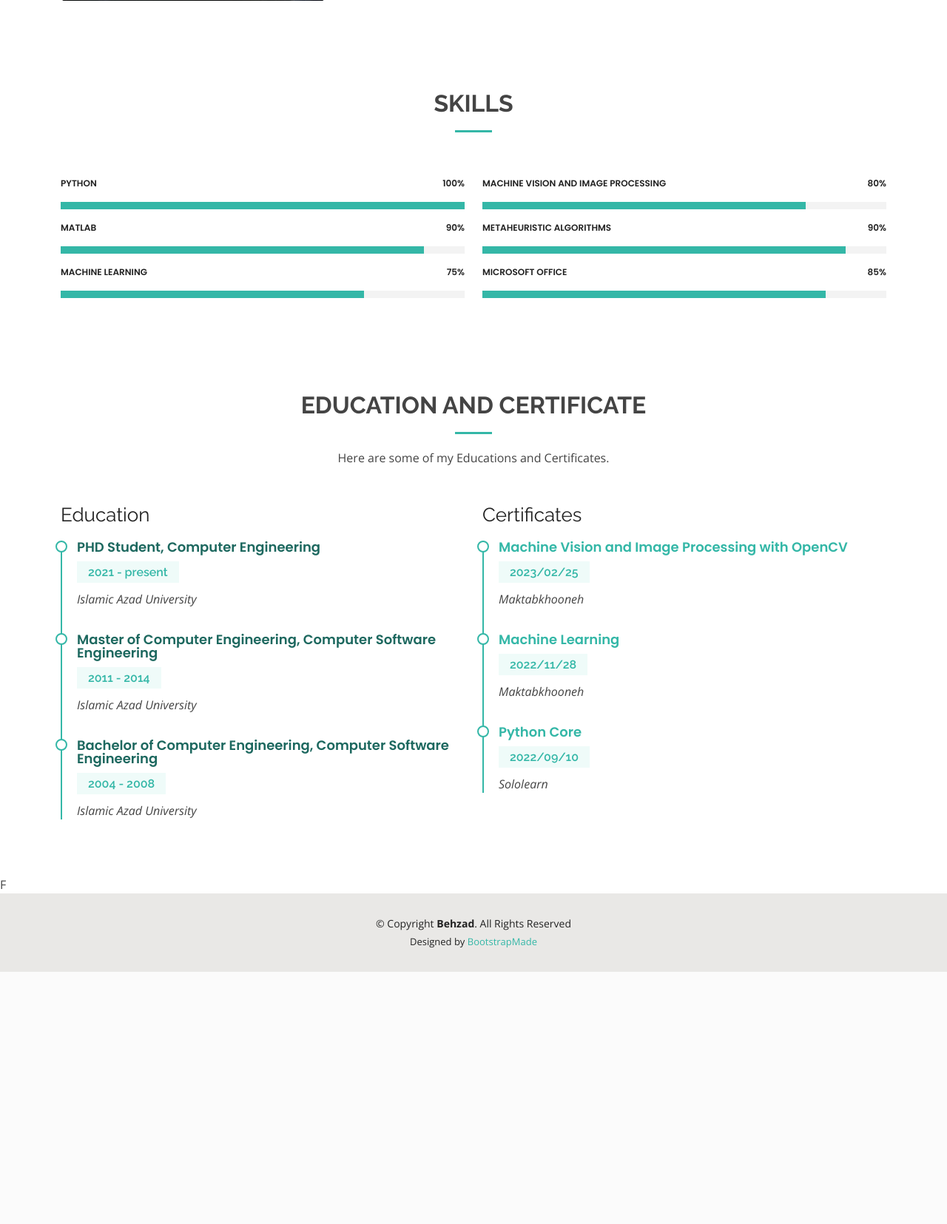
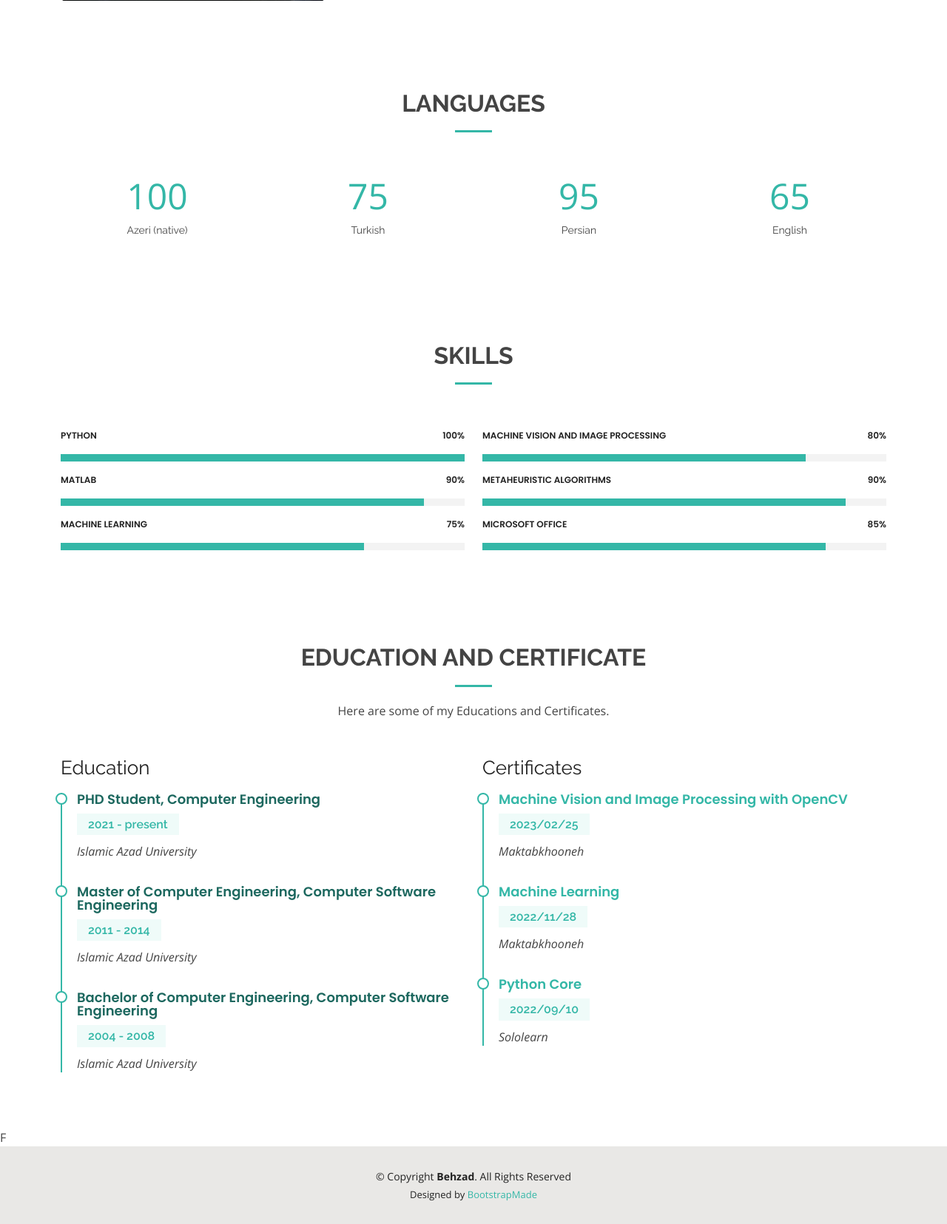
Before and after one commit to iamBehzad/resume_website, a Django app: template templates/website/about.html in a window 1280 px wide. Shown: the part 842-2497 px from the top of the page at 74% size. Before the commit the page ends 2156 px from the top, so only its background shows below. Run offline with Django 3.2, Linux system fonts and the light colour scheme; the template is opened without the code that fills it, so the values that code supplies are empty; some libraries are stand-ins or nearby versions.

Commit message:
adding language section to about.html
adding language section to about.html

```diff
--- /dev/null
+++ b/GitHub-URL.txt
@@ -0,0 +1 @@
+https://github.com/iamBehzad/resume_website
--- a/templates/website/about.html
+++ b/templates/website/about.html
@@ -54,7 +54,44 @@
 
     </div>
   </section><!-- End About Section -->
+  <!-- ======= Facts Section ======= -->
+  <section id="facts" class="facts">
+    <div class="container" data-aos="fade-up">
 
+      <div class="section-title">
+        <h2>Languages</h2>
+      </div>
+
+      <div class="row counters">
+
+        <div class="col-lg-3 col-6 text-center">
+          <span data-purecounter-start="0" data-purecounter-end="100" data-purecounter-duration="1"
+            class="purecounter"></span>
+          <p>Azeri (native)</p>
+        </div>
+
+        <div class="col-lg-3 col-6 text-center">
+          <span data-purecounter-start="0" data-purecounter-end="75" data-purecounter-duration="1"
+            class="purecounter"></span>
+          <p>Turkish</p>
+        </div>
+
+        <div class="col-lg-3 col-6 text-center">
+          <span data-purecounter-start="0" data-purecounter-end="95" data-purecounter-duration="1"
+            class="purecounter"> </span>
+          <p>Persian</p>
+        </div>
+
+        <div class="col-lg-3 col-6 text-center">
+          <span data-purecounter-start="0" data-purecounter-end="65" data-purecounter-duration="1"
+            class="purecounter"></span>
+          <p>English</p>
+        </div>
+
+      </div>
+
+    </div>
+  </section><!-- End Facts Section -->
   <!-- ======= Skills Section ======= -->
   <section id="skills" class="skills">
     <div class="container" data-aos="fade-up">
@@ -157,7 +194,8 @@
         <div class="col-lg-6">
           <h3 class="resume-title">Certificates</h3>
           <div class="resume-item">
-            <h4><a href='https://maktabkhooneh.org/certificates/MK-DBKW9I/'>Machine Vision and Image Processing with OpenCV</a></h4>
+            <h4><a href='https://maktabkhooneh.org/certificates/MK-DBKW9I/'>Machine Vision and Image Processing with
+                OpenCV</a></h4>
             <h5>2023/02/25</h5>
             <p><em>Maktabkhooneh</em></p>
           </div>
```
